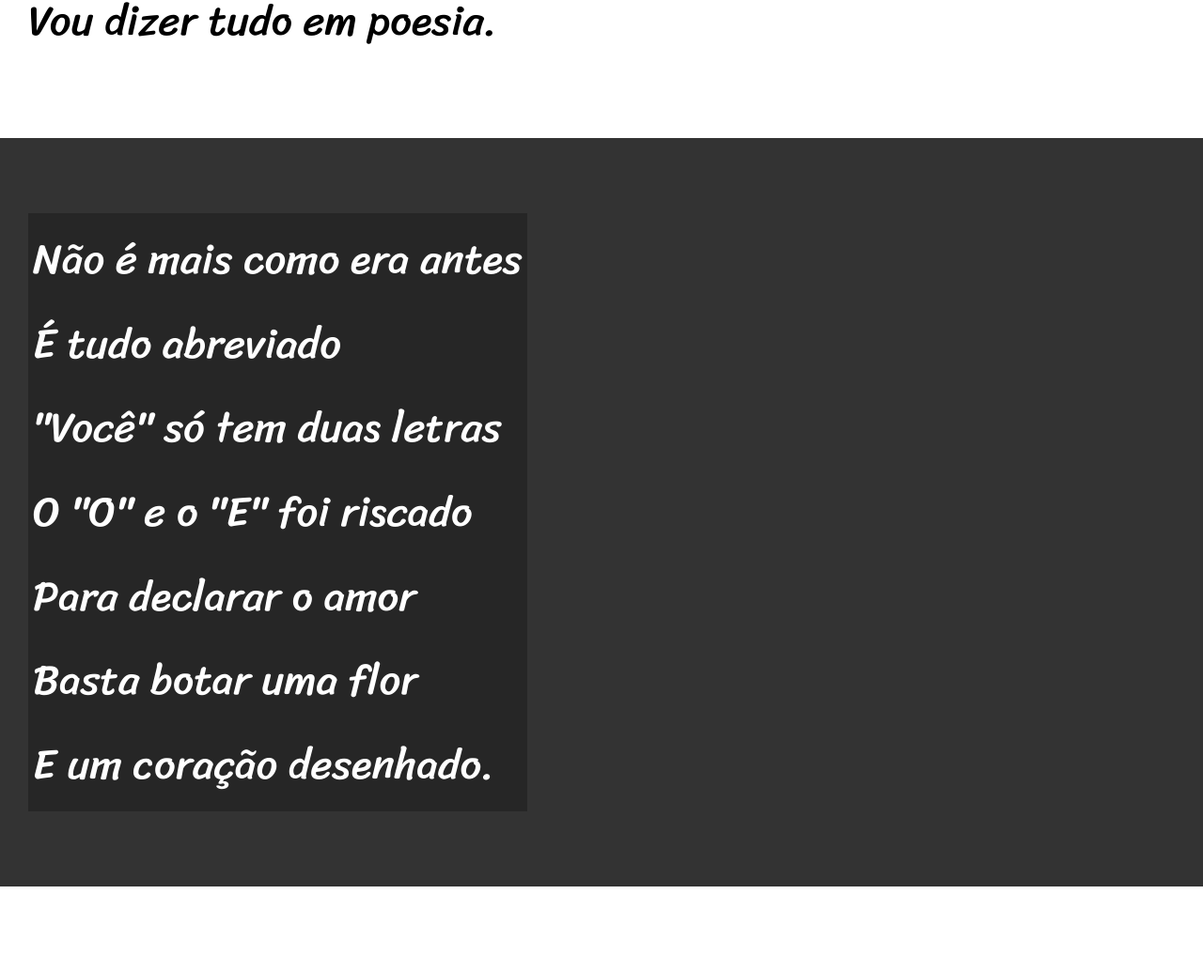
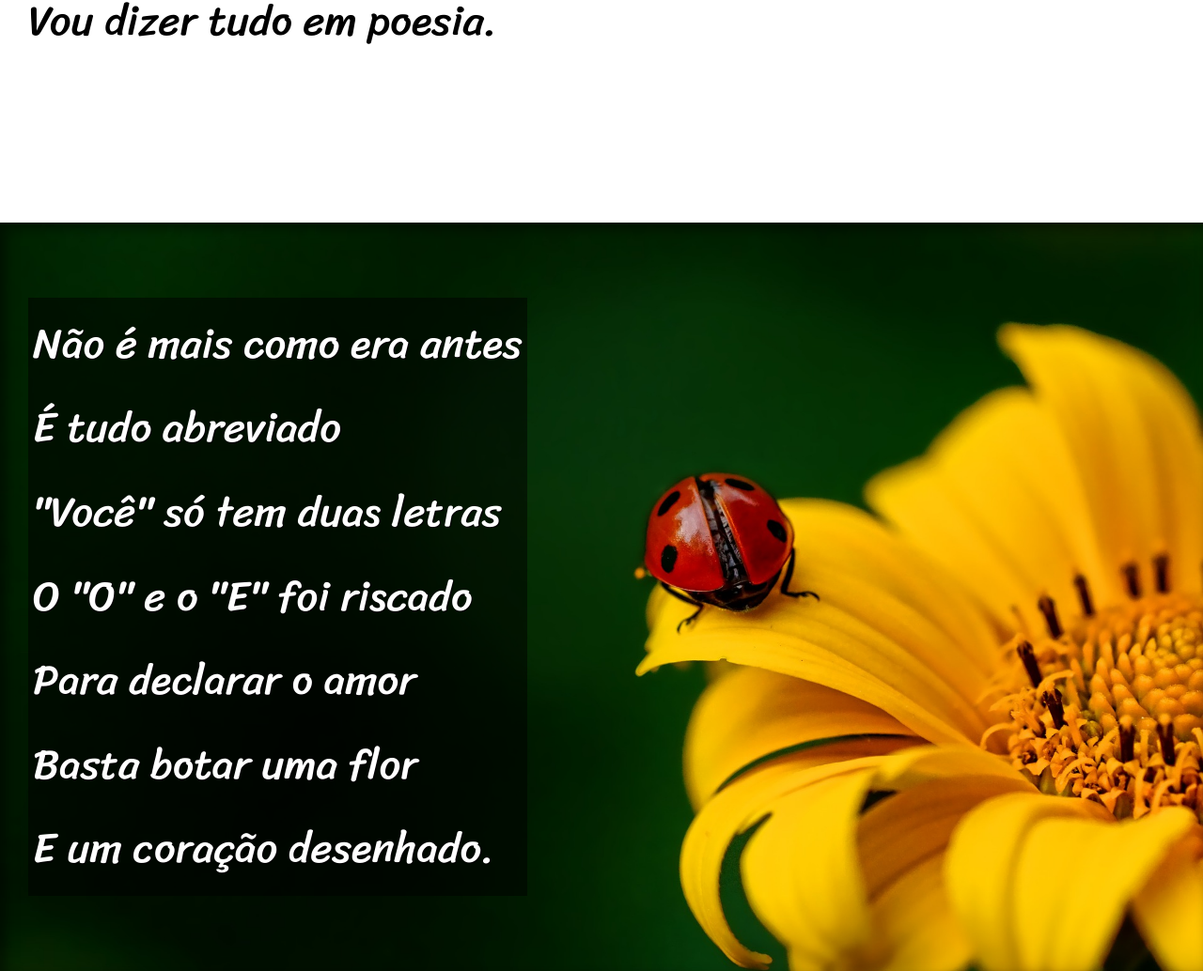
Before and after one commit to MarcusVilasboas/html-css, a plain HTML site: page desafios/d012/index.html in a window 1280 px wide. Shown: the part 950-1984 px from the top of the page at 94% size. Drawn offline with Linux system fonts and the light colour scheme.

Commit message:
Inserção de imagens em paralaxe

```diff
--- a/desafios/d012/estilo/style.css
+++ b/desafios/d012/estilo/style.css
@@ -58,6 +58,10 @@ section {
     font-size: 3.5vw;
 }
 
+section > p {
+    padding-bottom: 2em;
+}
+
 section.normal {
     background-color: white;
     color: black;
@@ -66,12 +70,27 @@ section.normal {
 section.imagem {
     background-color: rgb(51, 51, 51);
     color: white;
+    box-shadow: inset 6px 6px 13px 0px rgba(0, 0, 0, 0.503);
+    background-size: cover;
+    background-attachment: fixed;
 }
 
 section.imagem > p {
     display: inline-block;
     padding: 5px;
-    background-color: rgba(0,0,0,0.253);
+    background-color: rgba(0,0,0,0.514);
+    text-shadow: 1px 1px 0px black;
+}
+
+section#img01 {
+    background-image: url('../imagens/background001.jpg');
+    background-position: right center;
+    background-size: cover;
+}
+
+section#img02 {
+    background-image: url('../imagens/background002.jpg');
+    background-position: right center;
 }
 
 footer {
--- a/desafios/d012/index.html
+++ b/desafios/d012/index.html
@@ -28,7 +28,7 @@
         </p>
     </section>
 
-    <section class="imagem">
+    <section class="imagem" id="img01">
         <p>
             Não é mais como era antes <br>
             É tudo abreviado <br>
@@ -62,7 +62,7 @@
         </p>
     </section>
 
-    <section class="imagem">
+    <section class="imagem" id="img02">
         <p>
             Tenho saudade das cartas <br>
             Escritas com a própria mão <br>
```
Also changed, not shown: 1 other file.
